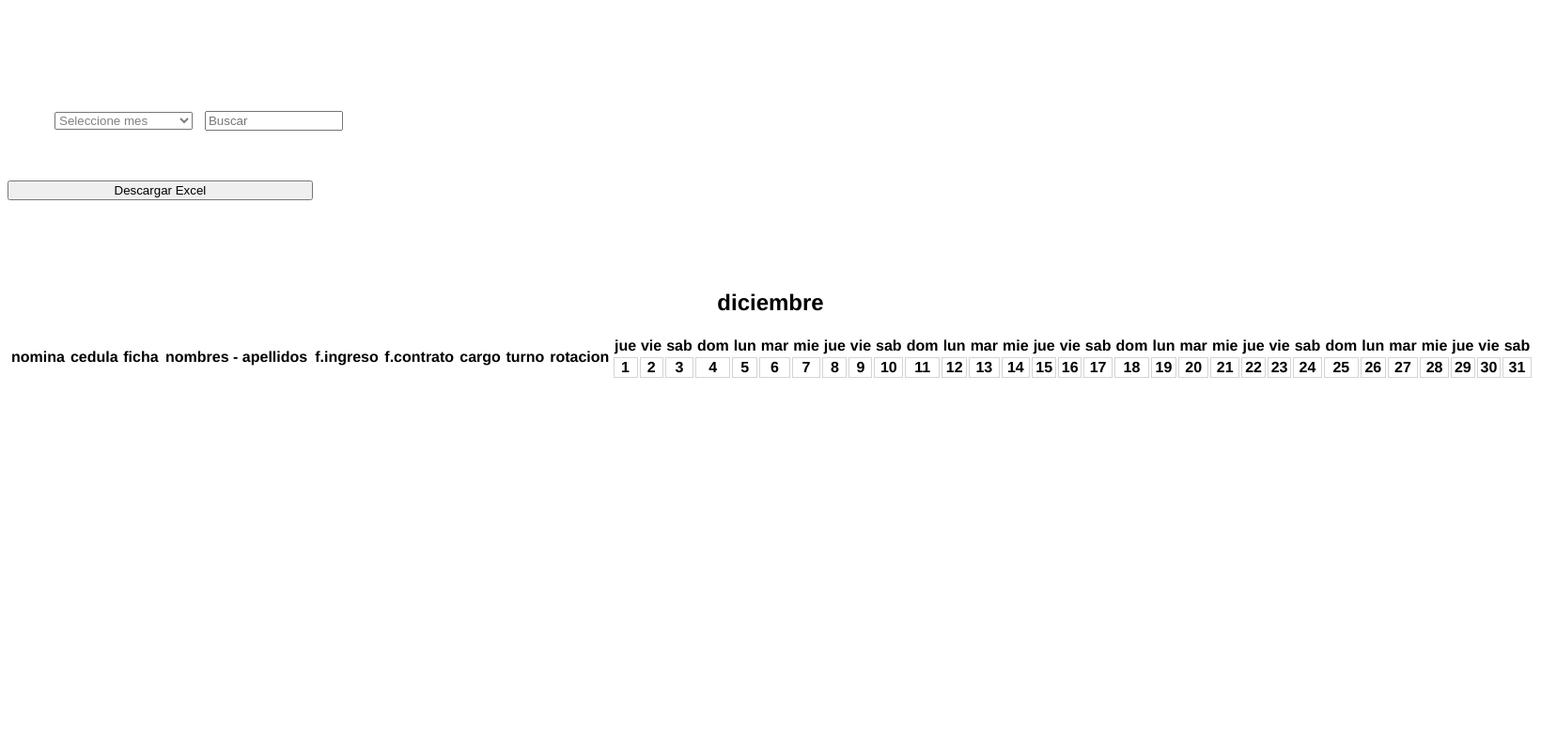
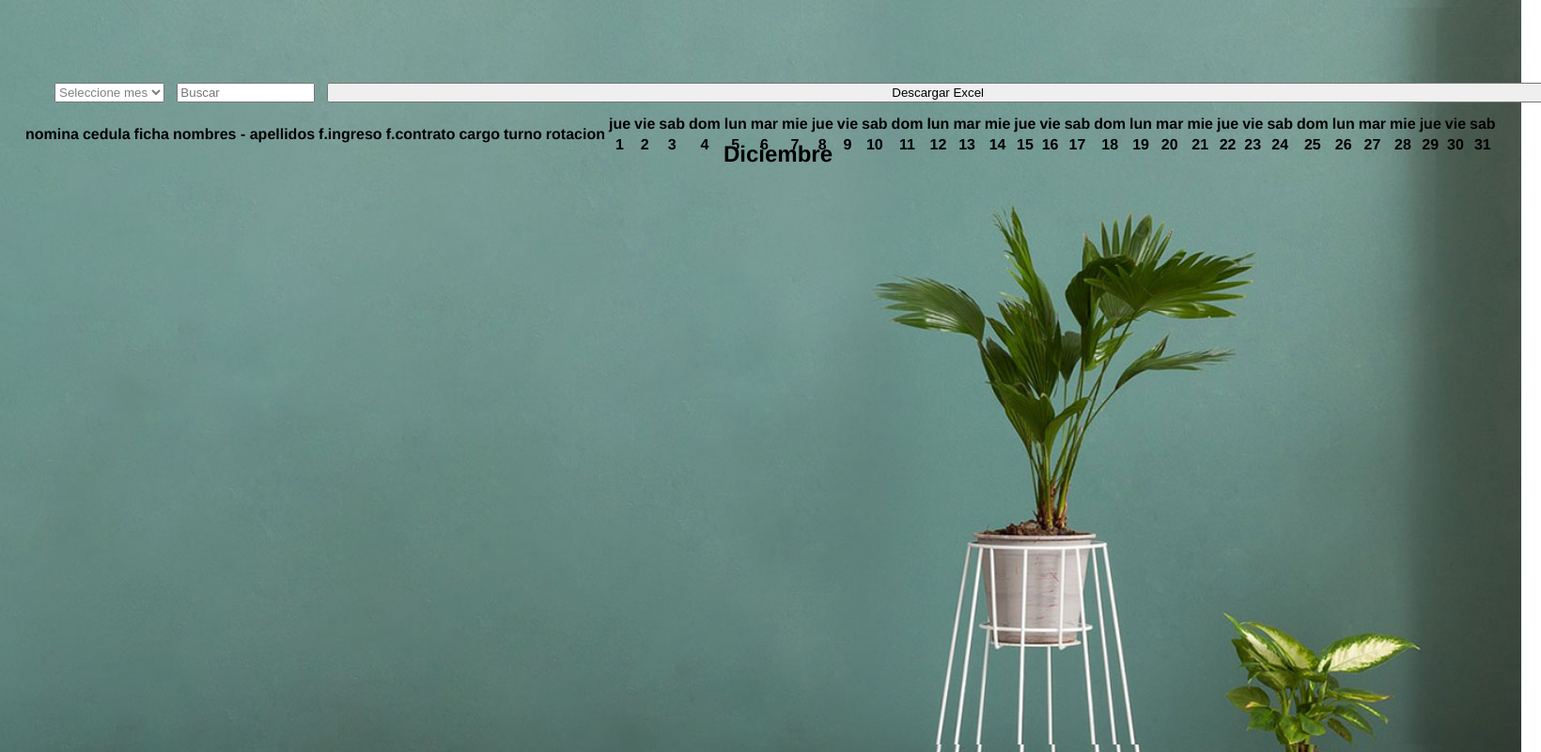
Before and after one commit to junior-debug/asistancePRC333, a PHP site: page /private/views/calendary/index.php in a window 1640 px wide. Shown: the whole page at 94% size. Run offline with PHP 8.4, Linux system fonts and the light colour scheme; lists and menus that the app fills with data are empty.

Commit message:
style in calendary

```diff
--- a/private/views/calendary/index.php
+++ b/private/views/calendary/index.php
@@ -2,38 +2,37 @@
 
 <div class="topSeparation"></div>
 
-<div class="menu">
-    <select id="selectMonth" name="select" onchange="selectMonth()" style="margin-left: 50px;" class="form-select inputData" aria-label=".form-select-lg example">
-        <option value="">Seleccione mes</option>
-        <option value="enero">enero</option>
-        <option value="febrero">febrero</option>
-        <option value="marzo">marzo</option>
-        <option value="abril">abril</option>
-        <option value="mayo">mayo</option>
-        <option value="junio">junio</option>
-        <option value="julio">julio</option>
-        <option value="agosto">agosto</option>
-        <option value="septiembre">septiembre</option>
-        <option value="octubre">octubre</option>
-        <option value="noviembre">noviembre</option>
-        <option value="diciembre">diciembre</option>
-    </select>
-    <input type="text" id="search" placeholder="Buscar" class="form-control inputData">
+<div class="menu navbar navbar-expand-lg">
+    <div class="opt">
+        <select id="selectMonth" name="select" onchange="selectMonth()" style="margin-left: 50px;" class="form-select inputData" aria-label=".form-select-lg example">
+            <option value="">Seleccione mes</option>
+            <option value="enero">Enero</option>
+            <option value="febrero">Febrero</option>
+            <option value="marzo">Marzo</option>
+            <option value="abril">Abril</option>
+            <option value="mayo">Mayo</option>
+            <option value="junio">Junio</option>
+            <option value="julio">Julio</option>
+            <option value="agosto">Agosto</option>
+            <option value="septiembre">Septiembre</option>
+            <option value="octubre">Octubre</option>
+            <option value="noviembre">Noviembre</option>
+            <option value="diciembre">Diciembre</option>
+        </select>
+        <input type="text" id="search" placeholder="Buscar" class="form-control inputData">
+        <button class="btn btn-primary" style="width: 100%;" onclick="download()">Descargar Excel</button>
+    </div>
+    <div class="monthCont">
+        <h2 id="month"></h2>
+    </div>
 </div>
 
-<div class="card cardCont">
-    <button class="btn btn-primary" style="width: 20%;" onclick="download()">Descargar Excel</button>
-</div>
+<div class="topSeparation"></div>
 
-<div id="calendar" class="collectonme">
-    <div class="monthCont" style="display: flex;
-  justify-content: center;
-  align-items: center;">
-        <h2 id="month"></h2>
-    </div>
+<div id="calendar" class="collectonme card" style="margin-left: 1em;margin-right: 1em;">
     <div class="calendaryCont">
-        <table id="table" class="table table-striped" style="width: 100%">
-            <thead class="table-dark">
+        <table id="table" class="table" style="width: 100%">
+            <thead class="">
                 <tr id="day-labels">
                     <th rowspan="2" class="dataDays">nomina</th>
                     <th rowspan="2" class="dataDays">cedula</th>
--- a/public/css/estilosCalendary.css
+++ b/public/css/estilosCalendary.css
@@ -7,6 +7,10 @@ body {
   font-family: helvetica neue, helvetica, arial, sans-serif;
   font-weight: 200;
   color: black;
+  background-image: url(../images/form-wizard-bg.jpg);
+  background-repeat: no-repeat;
+  background-size: cover;
+  width: max-content;
 }
 
 .dataUser {
@@ -25,15 +29,33 @@ body {
   border: 1px solid rgba(128, 128, 128, 0.342);
 }
 
+.titleDays {
+  border-bottom: 0px;
+}
+
 .week {
   display: flex;
+}
+
+.monthCont {
+  display: flex;
+  justify-content: center;
+  align-items: center;
+  margin-top: 1.3em;
 }
 
 .menu {
   width: 100%;
   height: 8em;
   display: flex;
-  align-items: center;
+  flex-direction: column;
+  position: fixed;
+  z-index: 100;
+}
+
+.opt {
+  display: flex;
+  margin-top: 1.5em;
 }
 
 .dataDays {
@@ -45,6 +67,10 @@ td {
 
 .topSeparation {
   height: 56px;
+}
+
+.topSeparation:nth-child(5) {
+  height: 165px;
 }
 
 .calendaryCont {
@@ -60,7 +86,6 @@ td {
 
 .monthDays {
   text-align: center;
-  border: 1px solid rgba(128, 128, 128, 0.342);
 }
 
 .cardCont {
```
Also changed, not shown: public/js/calendary.js (+12 -12 lines).
